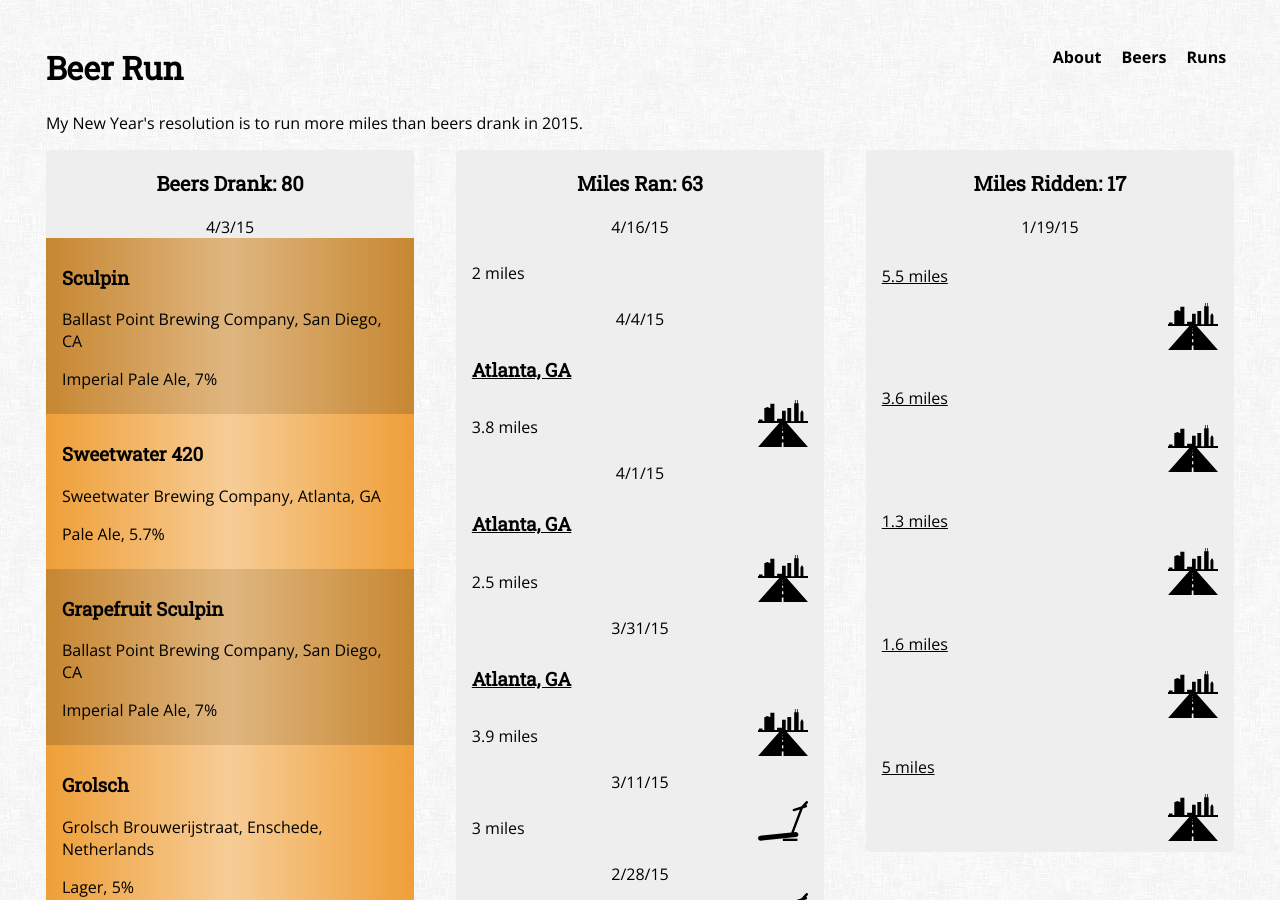
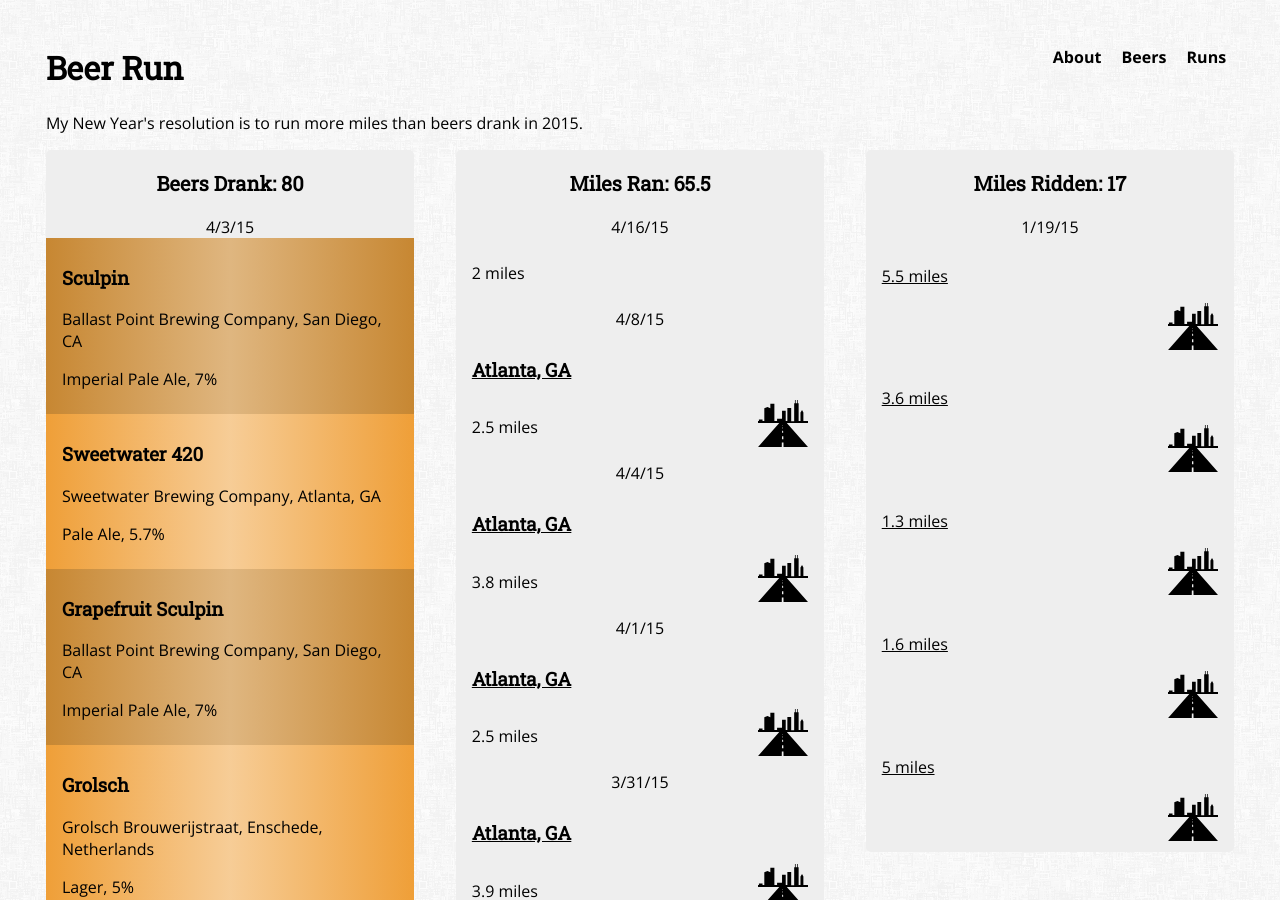
Before and after one commit to rhewitt22/beer-run, a Jekyll site: the page built from index.html, in a window 1280 px wide and 900 px high. Built offline with Jekyll 4.4.1, drawn with Linux system fonts in a browser that asks for light colours; nearby versions of some CDN libraries.

Commit message:
Updated run.yml

```diff
--- a/_data/run.yml
+++ b/_data/run.yml
@@ -2,6 +2,15 @@
   distance: 2
   time: 16:54
   type: tredmill
+  shoes:
+    brand: Nike
+    model: Structure 15
+
+- date: 4/8/15
+  distance: 2.5
+  type: city
+  location: "Atlanta, GA"
+  strava: https://www.strava.com/activities/281754501
   shoes:
     brand: Nike
     model: Structure 15
```
